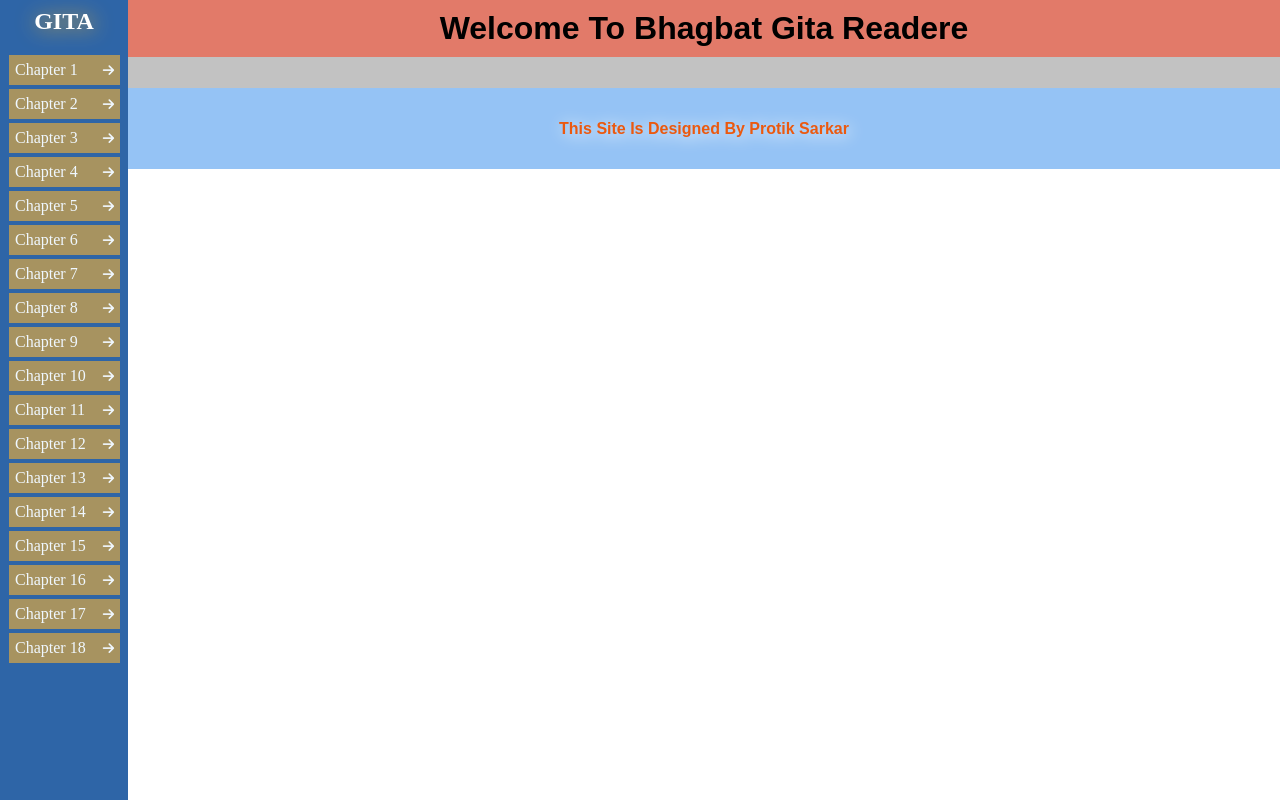
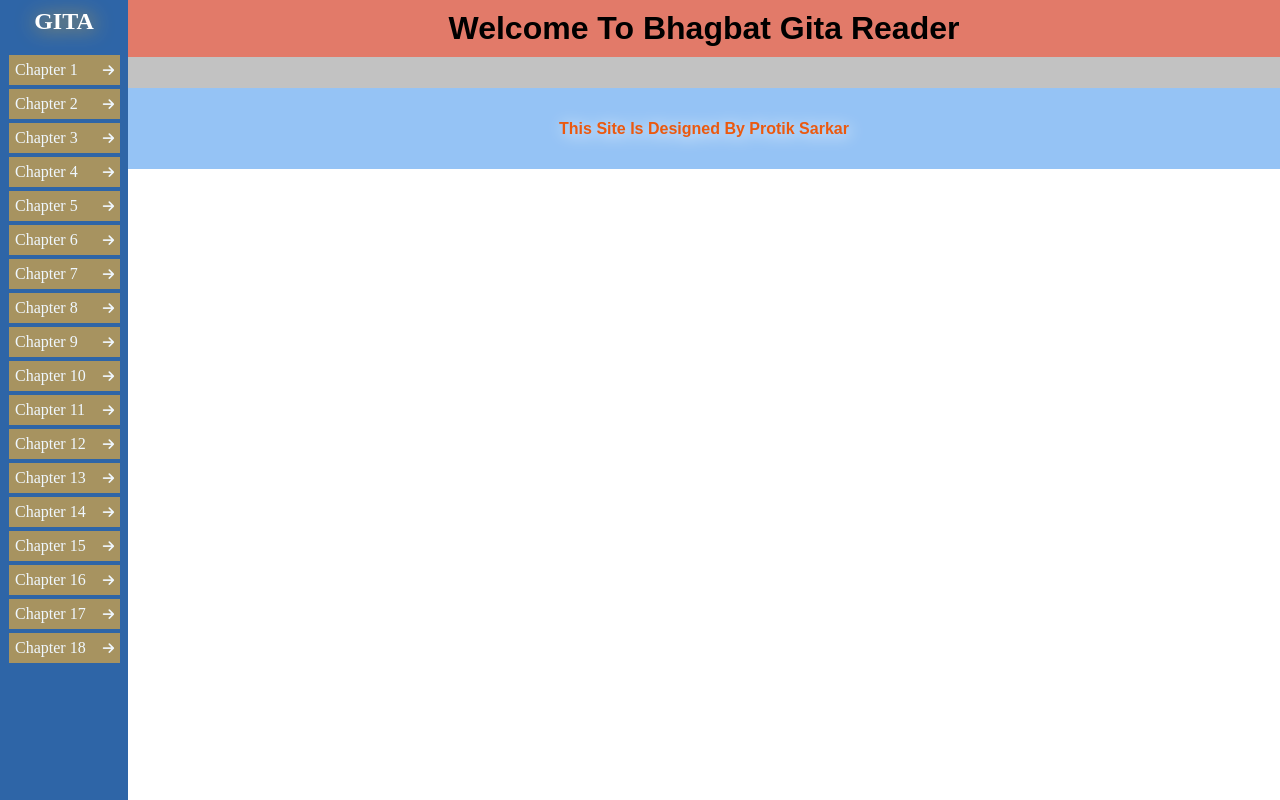
Before and after one commit to badmansp420/gitaReader, a plain HTML site: page index.html in a window 1280 px wide. Drawn offline with Linux system fonts and the light colour scheme; a web font is replaced by a local one.

Commit message:
Change Titel

```diff
--- a/index.html
+++ b/index.html
@@ -4,7 +4,7 @@
 <head>
     <meta charset="UTF-8">
     <meta name="viewport" content="width=device-width, initial-scale=1.0">
-    <title>Document</title>
+    <title>Gita Reader</title>
     <link rel="stylesheet" href="assets/css/index.css">
     <!-- For Font Aswome -->
     <link rel="stylesheet" href="https://cdnjs.cloudflare.com/ajax/libs/font-awesome/6.4.2/css/all.min.css"
@@ -15,7 +15,7 @@
 <body>
     <header>
         <!-- this is header -->
-        <h1 style="padding: 0; margin: 0; text-align: center;">Welcome To Bhagbat Gita Readere</h1>
+        <h1 style="padding: 0; margin: 0; text-align: center;">Welcome To Bhagbat Gita Reader</h1>
         <!-- <nav>
             <a href="#">Home</a>
             <a href="#">Home1</a>
```
